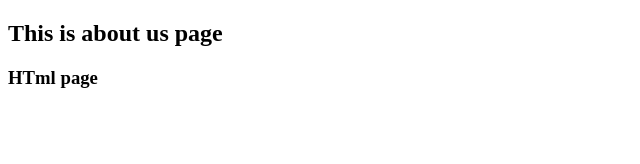
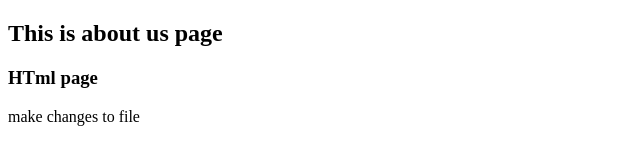
Before and after one commit to guravrupali/GitPractDemo, a plain HTML site: page aboutus.html in a window 1280 px wide. Shown: the whole page, without its empty margins (0-640 px from the left). Drawn offline with Linux system fonts and the light colour scheme.

Commit message:
Update aboutus.html

```diff
--- a/aboutus.html
+++ b/aboutus.html
@@ -8,5 +8,6 @@
 <body>
     <h2>This is about us page </h2>
     <h3> HTml page</h3>
+    <p>make changes to file</p>
 </body>
 </html>
```
